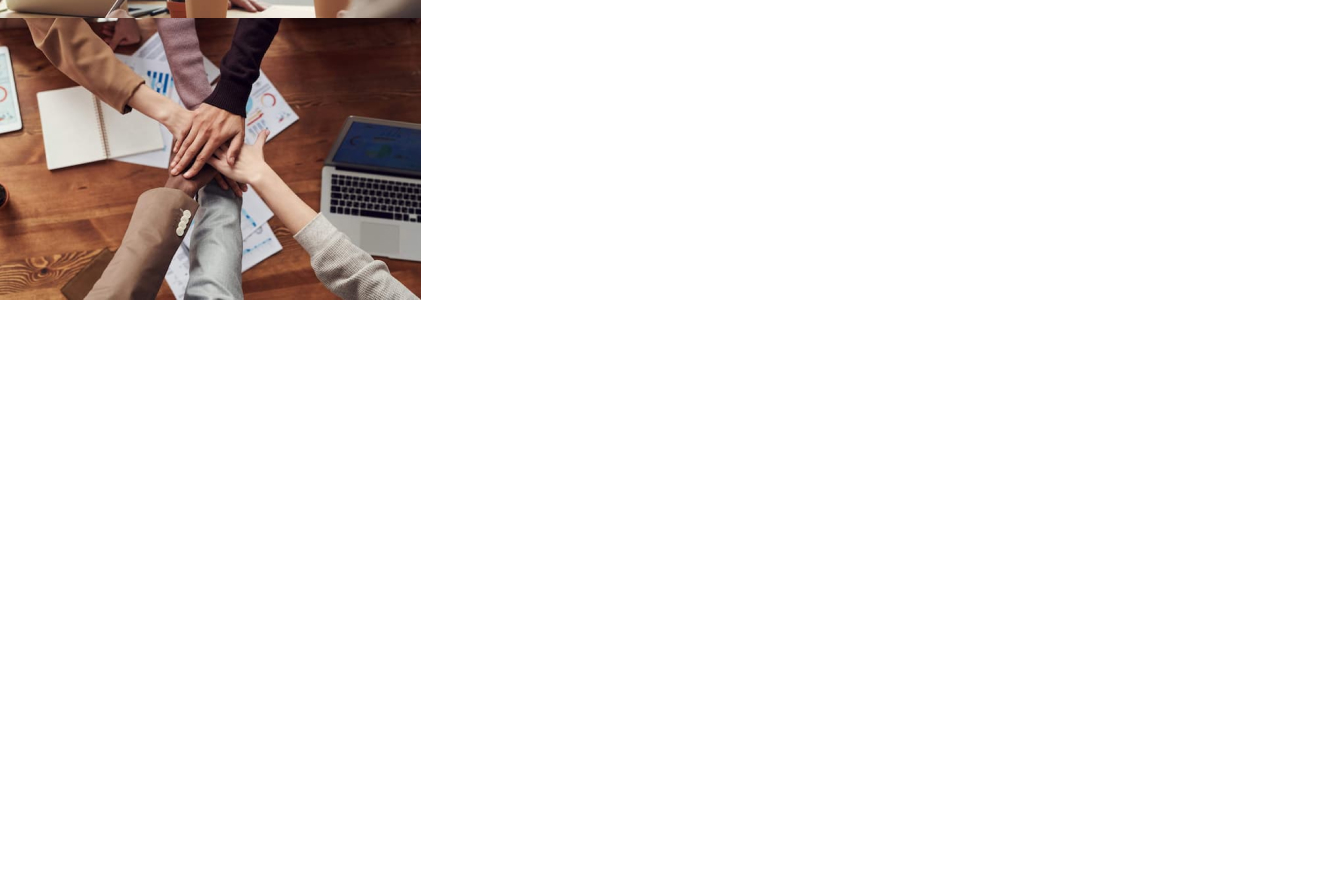
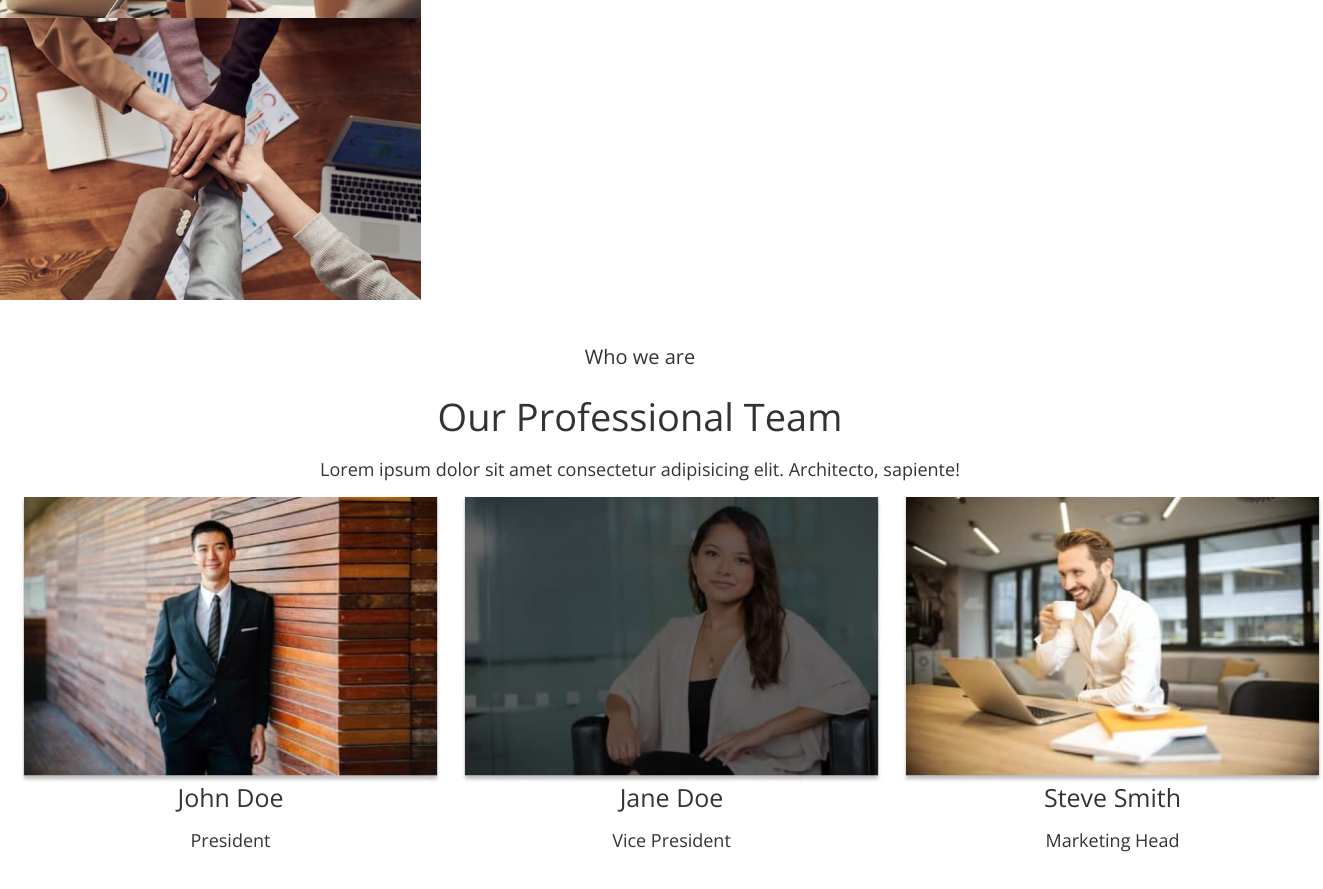
Before and after one commit to kashirin-olexsandr/blended-96-7-8, a plain HTML site: page index.html in a window 1280 px wide. Shown: the part 2388-3277 px from the top of the page, 1323 px wide, since content can reach past the window. Before the commit the page ends 2688 px from the top, so only its background shows below. Drawn offline with nearby package versions, Linux system fonts and the light colour scheme.

Commit message:
Finance_Ledger_Our_team_section
added section Our Professional Team

```diff
--- a/css/styles.css
+++ b/css/styles.css
@@ -25,7 +25,7 @@ img {
   display: block;
 }
 /* * {
-  outline: 1px solid #000000;
+  /* outline: 1px solid #000000;
 } */
 
 .logo-span {
@@ -48,3 +48,57 @@ img {
 }
 .menu-link {
 }
+
+.container {
+  padding: 20px;
+}
+/* <!-- ============ Our Professional Team ============ --> */
+
+.our-team-section {
+}
+.before-title-section {
+  text-align: center;
+  font-size: 20px;
+  font-weight: 400;
+  line-height: 1.65; /* 164.736% */
+}
+
+.title-section {
+  text-align: center;
+  font-size: 38px;
+  font-weight: 300;
+  line-height: 1.26; /* 126.316% */
+}
+
+.motivation-team {
+  text-align: center;
+  font-size: 18px;
+  font-weight: 400;
+  line-height: 1.56x; /* 156.444% */
+}
+
+.team-list {
+  display: flex;
+  column-gap: 20px;
+}
+
+.list {
+}
+.team-list-items {
+}
+
+.team-person-name {
+  text-align: center;
+  font-size: 25px;
+  font-weight: 400;
+  line-height: 1, 27; /* 126.72% */
+}
+
+.position-in-company {
+  text-align: center;
+  font-size: 18px;
+  font-weight: 400;
+  line-height: 1, 56; /* 156.444% */
+}
+
+/* <!-- =========== END Our Professional Team ============ --> */
--- a/index.html
+++ b/index.html
@@ -119,6 +119,49 @@
           </li>
         </ul>
       </section>
+      <!-- ============ Our Professional Team ============ -->
+
+      <section class="our-team-section container">
+        <p class="before-title-section">Who we are</p>
+        <h2 class="title-section">Our Professional Team</h2>
+        <p class="motivation-team">
+          Lorem ipsum dolor sit amet consectetur adipisicing elit. Architecto,
+          sapiente!
+        </p>
+        <ul class="team-list list">
+          <li class="team-list-items">
+            <img
+              src="./images/jhon_doe.jpg"
+              alt="man in a suit"
+              width="421"
+              height="286"
+            />
+            <h3 class="team-person-name">John Doe</h3>
+            <p class="position-in-company">President</p>
+          </li>
+          <li class="team-list-items">
+            <img
+              src="./images/jane_doe.jpg"
+              alt="woman at the ofiice"
+              width="421"
+              height="286"
+            />
+            <h3 class="team-person-name">Jane Doe</h3>
+            <p class="position-in-company">Vice President</p>
+          </li>
+          <li class="team-list-items">
+            <img
+              src="./images/steve_smith.jpg"
+              alt="man at the ofiice"
+              width="421"
+              height="286"
+            />
+            <h3 class="team-person-name">Steve Smith</h3>
+            <p class="position-in-company">Marketing Head</p>
+          </li>
+        </ul>
+      </section>
+      <!-- ============ END Our Professional Team ============ -->
     </main>
     <footer></footer>
   </body>
```
Also changed, not shown: images/jane_doe.jpg (added), images/jhon_doe.jpg (added), images/steve_smith.jpg (added).
